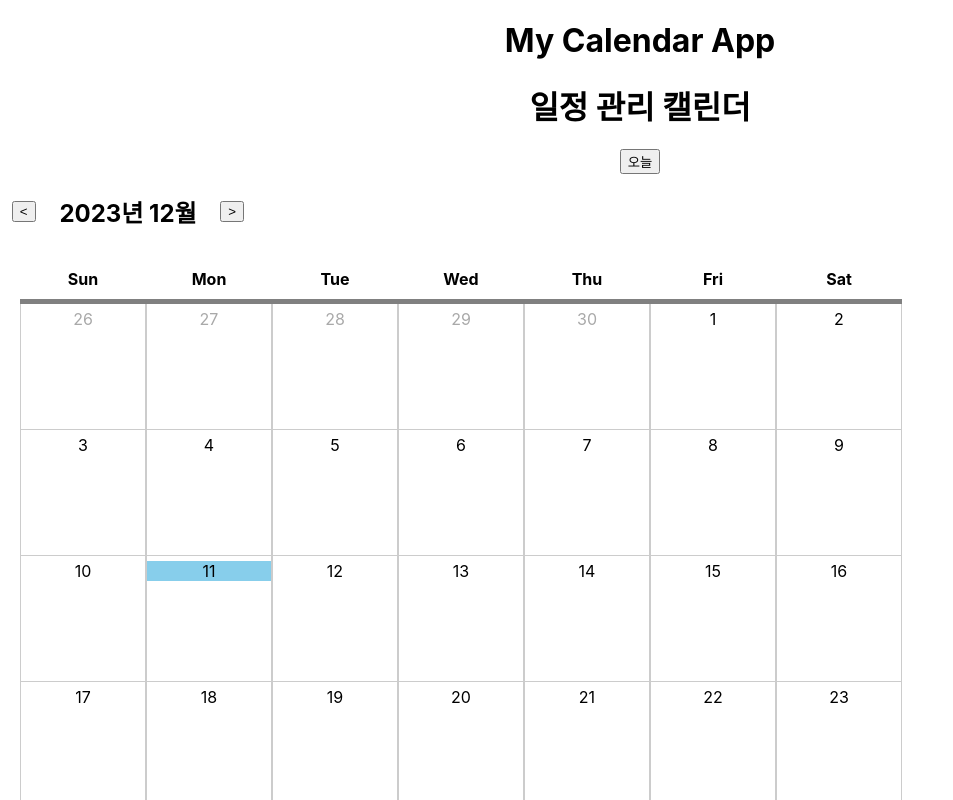
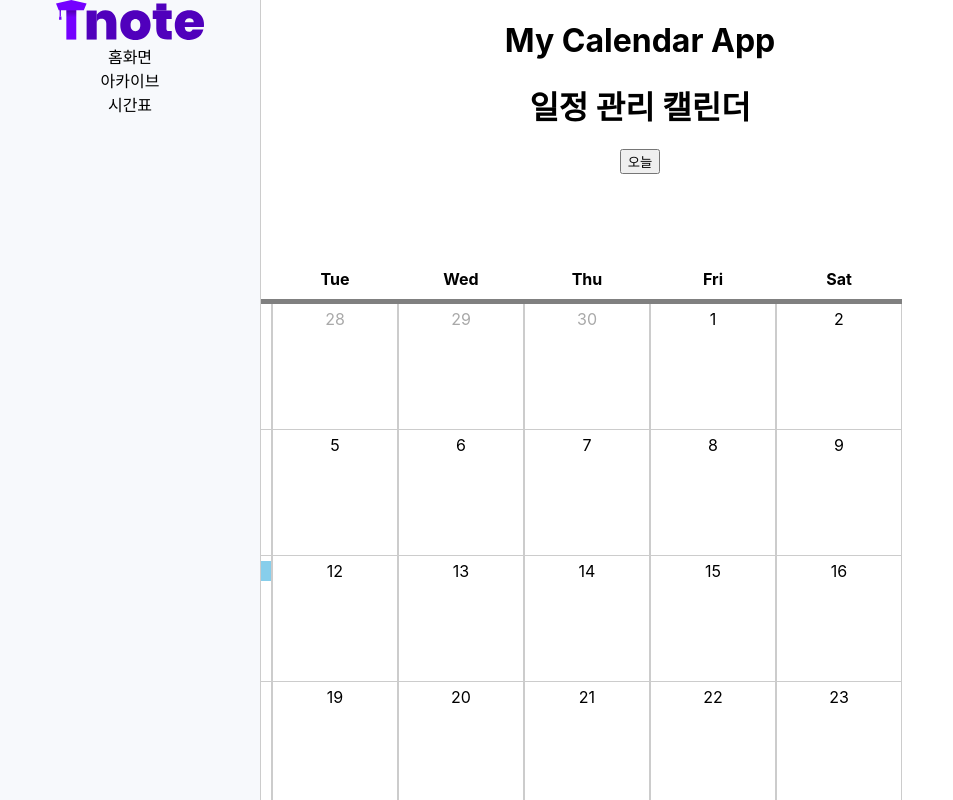
Before and after one commit to T-Notes/Tnote-FrontEnd, a React (Create React App) app: page /home in a window 1280 px wide. Shown: the top 800 px of the page, without its empty margins (0-953 px from the left). Built offline with nearby package versions, Linux system fonts and the light colour scheme.

Commit message:
feat: 왼쪽 사이드바 Outlet 사용

```diff
--- a/src/App.tsx
+++ b/src/App.tsx
@@ -4,6 +4,8 @@ import { BrowserRouter, Routes, Route } from 'react-router-dom';
 import Login from './pages/Login';
 import Join from './pages/Join';
 import Home from './pages/Home';
+import LeftSidebar from './components/LeftSidebar';
+import MainLayout from './components/MainLayout';
 
 function App() {
   return (
@@ -11,7 +13,9 @@ function App() {
       <Routes>
         <Route path="/" element={<Login />} />
         <Route path="/EnterInfo" element={<Join name={'임하나'} />} />
-        <Route path="/home" element={<Home />} />
+        <Route element={<MainLayout />}>
+          <Route path="/home" element={<Home />} />
+        </Route>
       </Routes>
     </BrowserRouter>
   );
--- /dev/null
+++ b/src/components/LeftSidebar.tsx
@@ -0,0 +1,28 @@
+import styled from 'styled-components';
+import { ReactComponent as TnoteLogo } from '../image/tnoteLogo.svg';
+
+//** styled **//
+const SLeftSidebar = styled.div`
+  width: 260px;
+  height: 1504px;
+  flex-shrink: 0;
+  background-color: #f7f9fc; /* 배경색 설정 */
+  position: fixed; /* 고정 위치 */
+  top: 0; /* 맨 위에 고정 */
+  left: 0; /* 맨 왼쪽에 고정 */
+  border-right: 1px solid #ccc; /* 우측에 경계선 추가 (선택사항) */
+`;
+
+const LeftSidebar = () => {
+  return (
+    <SLeftSidebar>
+      <TnoteLogo />
+      <div>홈화면</div>
+      <div>아카이브</div>
+      <div>시간표</div>
+      <div>{/* 구글로그인 정보 가져오기 */}</div>
+    </SLeftSidebar>
+  );
+};
+
+export default LeftSidebar;
--- /dev/null
+++ b/src/components/MainLayout.tsx
@@ -0,0 +1,13 @@
+import LeftSidebar from '../components/LeftSidebar';
+import { Outlet } from 'react-router-dom';
+
+const MainLayout = () => {
+  return (
+    <>
+      <LeftSidebar />
+      <Outlet />
+    </>
+  );
+};
+
+export default MainLayout;
```
Also changed, not shown: src/image/tnoteLogo.svg (added).
